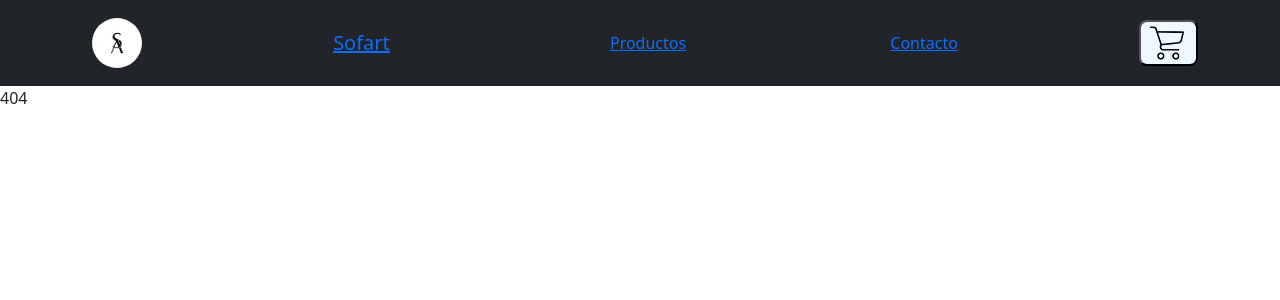
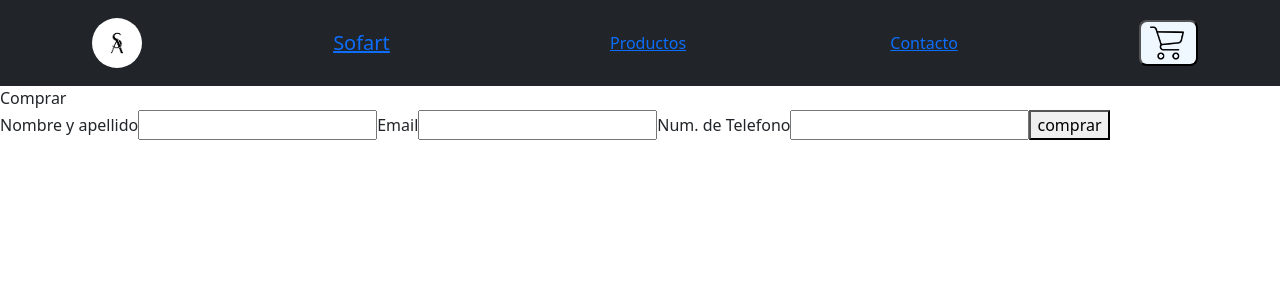
Before and after one commit to sofiacouzier/Sofart-Couzier, a React (Create React App) app: page /Comprar in a window 1280 px wide. Before the commit this address had no page. Shown: the top 300 px of the page. Built offline with nearby package versions, Linux system fonts and the light colour scheme.

Commit message:
arreglos firebase

```diff
--- a/src/app/Provider.js
+++ b/src/app/Provider.js
@@ -1,20 +1,25 @@
+import { setDefaultEventParameters } from 'firebase/analytics';
 import { createContext, useState } from 'react';
 
 
 const Provider = ({ children }) => {
 
-    const [carrito, setCarrito] = useState('');
-
+    const [carrito, setCarrito] = useState([]);
+    const [total, setTotal] = useState(0);
     const agregarAlCarrito = (item) => {
-        setCarrito((prevState) => [...prevState, item])
+        setCarrito([...carrito, item])
         console.log(carrito)
-
+        setTotal(total + Number(item.precio))
+        console.log(total)
     }
     let p = carrito.length
 
     const removeCarrito = (id) => setCarrito(carrito.filter(product => product.id !== id));
+
+    const menos = (precio) => setTotal(total - Number(precio));
+
     return (
-        <AppContext.Provider value={{ carrito, setCarrito, agregarAlCarrito, removeCarrito, }}>
+        <AppContext.Provider value={{ carrito, setCarrito, agregarAlCarrito, removeCarrito, total, setTotal, menos }}>
             {children}
         </AppContext.Provider>
     );
--- a/src/app/Router.js
+++ b/src/app/Router.js
@@ -6,6 +6,7 @@ import ItemListContainer from '../componentes/ItemListContainer/ItemListContaine
 import ItemDetailContainer from '../componentes/itemDetailConteiner/ItemDetailContainer';
 import Cart from '../pages/Cart';
 import Provider from './Provider';
+import Comprar from '../pages/Comprar';
 
 
 const Router = () => (
@@ -18,6 +19,7 @@ const Router = () => (
                     <Route path="/Contact/" element={<Contact />} />
                     <Route path="/Item/:id" element={<ItemDetailContainer />} />
                     <Route path='/Cart' element={<Cart />} />
+                    <Route path='/Comprar' element={<Comprar />} />
                     { /* Es muy recomendable añadir esta ruta para obtener un mensaje de error en el caso de que la ruta no exista. De lo contrario, si la ruta no existe llegaremos a una página en blanco */}
                     <Route path="*" element={<div>404</div>} />
 
--- a/src/app/firebase-api.js
+++ b/src/app/firebase-api.js
@@ -32,7 +32,7 @@ export const getItemsByCondition = async (value) => {
 export const getItemById = async (id) => {
     const colRef = collection(db, 'items');
     const result = await getDoc(doc(colRef, id));
-    return result.data();
+    return { ...result.data(), id: result.id };
 }
 
 // DELETE
--- a/src/app/firebase.js
+++ b/src/app/firebase.js
@@ -13,7 +13,6 @@ const firebaseConfig = {
     measurementId: "G-PJ8ZK0LS8B"
 };
 
-// Initialize Firebase
 const app = initializeApp(firebaseConfig);
 const analytics = getAnalytics(app);
 export const db = getFirestore();
--- a/src/componentes/ItemListContainer/Contador.js
+++ b/src/componentes/ItemListContainer/Contador.js
@@ -1,6 +1,6 @@
 import React from 'react'
 
-const Contador = ({ Productos, inicio, onAdd }) => {
+const Contador = ({ stock, inicio }) => {
 
 
     const [valor, setValor] = React.useState(0);
@@ -11,15 +11,15 @@ const Contador = ({ Productos, inicio, onAdd }) => {
                 <button className='sumar' onClick={() => {
                     inicio = 0
                     setValor(valor - 1)
-                    console.log(Productos)
+
                 }} disabled={valor < 1}>-</button>
                 <p className='hola'>{valor}</p>
                 <button className='sumar' onClick={() => {
                     setValor(valor + 1)
-                }} disabled={valor > Productos - 1}>+</button>
+                }} disabled={valor > stock - 1}>+</button>
 
             </div >
-            <button className='carritoBoton' onClick={() => onAdd(valor)}>Añadir al carrito</button>
+
         </div >
     )
 }
--- a/src/componentes/itemDetailConteiner/ItemDetail.js
+++ b/src/componentes/itemDetailConteiner/ItemDetail.js
@@ -1,54 +1,33 @@
 import React, { useContext, useEffect, useState } from 'react'
 import { Link, useParams } from 'react-router-dom'
 import { AppContext } from '../../app/Provider';
-// import Contador from '../ItemListContainer/Contador'
+import Contador from '../ItemListContainer/Contador';
 
 
-const ItemDetail = ({ products }) => {
-
-
-    // const [det, setDet] = useState({})
-    // let { id } = useParams()
-    // useEffect(() => {
-    //     fetch(detalles)
-    //         .then((res) => res.json)
-    //         .then(setDet(detalles.filter((item) => item.id == id)))
-    // }, [id]);
+const ItemDetail = ({ products, }) => {
 
     const { agregarAlCarrito } = useContext(AppContext)
 
 
-
     return (
         <>
-            <Link to={`/Cart/`}>Comprar</Link>
+
 
             <div>
                 <div> <h3>{products.nombre}</h3> <h5>precio: ${products.precio}</h5></div>
+                {/* <Contador stock={products.stock} valor={valor} /> */}
                 <button onClick={() => { agregarAlCarrito(products) }}>agregar</button>
 
             </div>
 
             <div>
-
+                <Link to={`/Cart/`}>Comprar</Link>
             </div>
 
         </>
-        // <div className='detalle'>
-        //     { <h3>{detalle.nombre}</h3>
-        //     <img className='cuadro' src="../IMG/cuadro_Oceano_Azul.jpg" alt="" width={320} />
-        //     <h5>{detalle.descripcion}</h5>
-        //     <h5>{detalle.stock} unidades disponibles</h5>
-        //     <p>{detalle.precio}</p>
-        //     { {
-        //         count == 0 ?
-        //             <Contador Productos={detalle.stock} onAdd={(c) => { setCount(c) }} />
-        //             : <Link to={`/Cart/`}>Comprar</Link>
-        //     } }
 
 
     )
-    // </div>
 
 
 
--- a/src/componentes/itemDetailConteiner/ItemDetailContainer.js
+++ b/src/componentes/itemDetailConteiner/ItemDetailContainer.js
@@ -15,6 +15,7 @@ const ItemDetailContainer = () => {
     return (
         <div className='contenedorItemDetail'>
             <ItemDetail products={item} />
+
         </div>
     )
 
--- a/src/pages/Cart.js
+++ b/src/pages/Cart.js
@@ -4,25 +4,33 @@ import { AppContext } from '../app/Provider'
 
 const Cart = () => {
     const { carrito } = useContext(AppContext)
+    const { total } = useContext(AppContext)
+    const { removeCarrito } = useContext(AppContext)
+    const { menos } = useContext(AppContext)
 
-    const { removeCarrito } = useContext(AppContext)
 
-    const [final, setFinal] = useState(0)
     return (
         <div>
             <h1>Cart</h1>
             <div>
                 Aqui apareceran los productos elegidos
             </div>
-            {carrito.length > 0 ? carrito.map(item => <div key={item.id}><br /><h2 >{item.nombre}</h2> <h5>precio: ${item.precio}</h5><button onClick={() => removeCarrito(item.id)}>eliminar producto</button></div>)
+            {carrito.length > 0 ? carrito.map(item => <div key={item.id}>
+                <br /><h2 >{item.nombre}</h2> <h5>precio: ${item.precio}</h5><button onClick={() => removeCarrito(item.id) && menos(item.precio)}>eliminar producto</button>
+                <br></br>
+                <br />
 
+            </div>)
 
                 : <Link to={'/product/'}>Comenza a comprar!</Link>
+            }
+            <br />
+            <br />
+            <br />
 
-            }
-
-
-        </div >
+            <div>precio total= {total}
+                <Link to={'/Comprar/'}>finalizar compra</Link></div>
+        </div>
     )
 }
 
--- /dev/null
+++ b/src/pages/Comprar.js
@@ -0,0 +1,56 @@
+import React, { useState, useContext } from 'react'
+import { collection, addDoc, getFirestore } from "firebase/firestore";
+import { db } from '../app/firebase'
+import { AppContext } from '../app/Provider'
+
+
+const Comprar = () => {
+
+    const { carrito } = useContext(AppContext)
+    const { total } = useContext(AppContext)
+    const cart = carrito.map(item => ({ key: item.id, nombre: item.nombre, precio: item.precio }))
+    const [orders, setOrders] = useState({
+        nombre: '',
+        telefono: '',
+        email: '',
+        total: total,
+        date: new Date(),
+        items: cart
+
+    })
+    const hola = (event) => {
+        event.preventDefault();
+        const db = getFirestore();
+        const orderCollection = collection(db, 'orders');
+        addDoc(orderCollection, orders)
+            .then(({ id }) => alert(`compra finalizada, su id de compra es:${(id)}`))
+    }
+
+
+    return (
+        <div>Comprar
+
+            <form onSubmit={hola}>
+                <label >Nombre y apellido</label>
+                <input type="text" value={orders.nombre} onChange={(e) => { setOrders({ ...orders, nombre: e.target.value }) }} />
+                <label >Email</label>
+                <input type="text" value={orders.email} onChange={(e) => { setOrders({ ...orders, email: e.target.value }) }} />
+                <label >Num. de Telefono</label>
+                <input type="number" value={orders.telefono} onChange={(e) => { setOrders({ ...orders, telefono: e.target.value }) }} />
+                <button>comprar</button>
+            </form>
+            <h3></h3>
+            {carrito.length > 0 ? carrito.map(item => <div key={item.id}>
+                <br /><h2 >{item.nombre}</h2> <h5>precio: ${item.precio}</h5>
+                <br></br>
+                <br />
+
+            </div>)
+
+                : console.log('n')
+            }
+        </div>
+    )
+}
+
+export default Comprar
```
Also changed, not shown: src/componentes/ItemListContainer/Item.js (+1 -6 lines).
